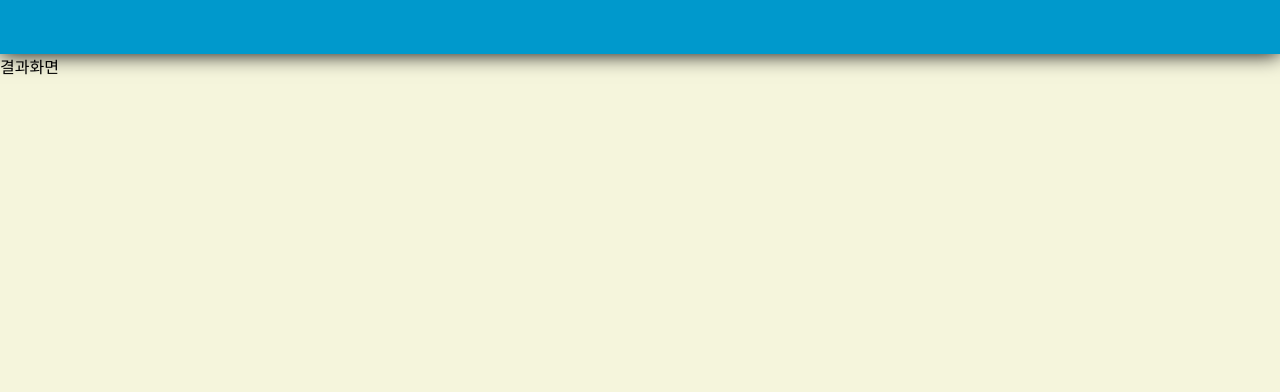
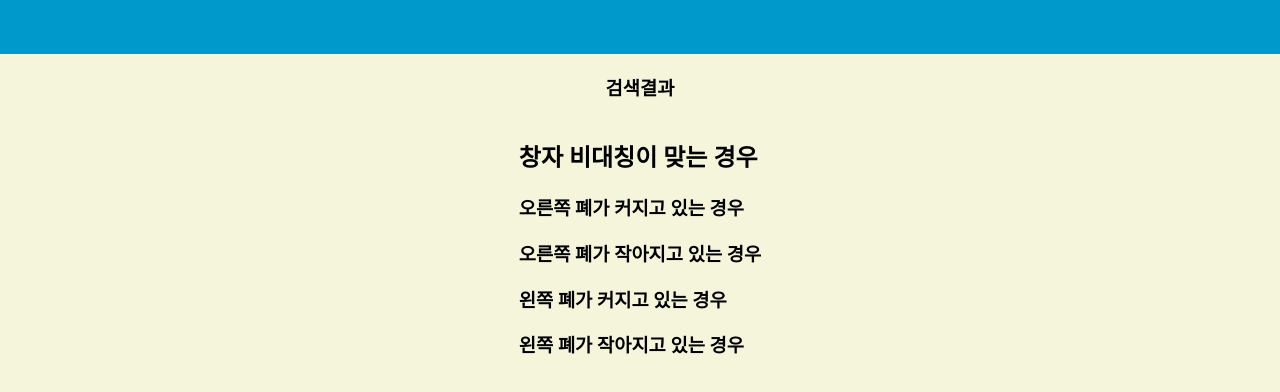
Before and after one commit to gonnabea/data-for-ibs, a plain HTML site: page index.html in a window 1280 px wide. Both pictures are taken after typing "Sample" into the empty fields and a click on the input "검색". Shown: the part 186-578 px from the top of the page. Drawn offline with Linux system fonts and the light colour scheme.

Commit message:
창자 비대칭이 맞는 경우 검색 구현

```diff
--- a/index.html
+++ b/index.html
@@ -16,7 +16,11 @@
             </form>
         </header>
         <article class="result-area" id="resultArea">
-            결과화면
+            <h1 class="result-title">검색결과</h1>
+            <section class="case1">
+                <h2 class="case1-title">창자 비대칭이 맞는 경우</h2>
+                <div class="case1-Screen" id="case1Screen"></div>
+            </section>
         </article>
     </section>
     <script src="script.js"></script>
--- a/script.js
+++ b/script.js
@@ -171,7 +171,8 @@ searchBtn = document.getElementById("searchBtn"),
 searchArea = document.getElementById("searchArea"),
 background = document.getElementById("background"),
 resultArea = document.getElementById("resultArea"),
-searchForm = document.getElementById("searchForm")
+searchForm = document.getElementById("searchForm"),
+case1Screen = document.getElementById("case1Screen")
 
 
 
@@ -196,6 +197,7 @@ function revertInput(){
 function handleSearch(e){
     e.preventDefault();
     revertInput();
+    case1Screen.innerHTML = null;
     let keyword = searchInput.value;
     let filtered = [];
     let title = []
@@ -234,8 +236,62 @@ function handleSearch(e){
         console.log(rightShrink)
         console.log(leftExpand)
         console.log(leftShrink)
+    resultArea.style.display = "flex";
 
+    const rightExpandArea = document.createElement("div");
+    rightExpandArea.className = "right-expand-area";
+    case1Screen.appendChild(rightExpandArea)
+    const rightExpandH3 = document.createElement("h3");
+    rightExpandH3.innerHTML = "오른쪽 폐가 커지고 있는 경우";
+    rightExpandArea.appendChild(rightExpandH3)
+    rightExpand.map( data => {
+        const span = document.createElement("span");
+        span.className = "description";
+        span.innerHTML = data;
+        rightExpandArea.appendChild(span);
+    })
+
+    const rightShrinkArea = document.createElement("div");
+    rightShrinkArea.className = "right-shirink-area";
+    case1Screen.appendChild(rightShrinkArea)
+    const rightShrinkH3 = document.createElement("h3");
+    rightShrinkH3.innerHTML = "오른쪽 폐가 작아지고 있는 경우";
+    rightShrinkArea.appendChild(rightShrinkH3)
+    rightShrink.map( data => {
+        const span = document.createElement("span");
+        span.className = "description";
+        span.innerHTML = data;
+        rightShrinkArea.appendChild(span);
+    })
+
+    const leftExpandArea = document.createElement("div");
+    leftExpandArea.className = "right-shirink-area";
+    case1Screen.appendChild(leftExpandArea)
+    const leftExpandH3 = document.createElement("h3");
+    leftExpandH3.innerHTML = "왼쪽 폐가 커지고 있는 경우";
+    leftExpandArea.appendChild(leftExpandH3)
+    leftExpand.map( data => {
+        const span = document.createElement("span");
+        span.className = "description";
+        span.innerHTML = data;
+        leftExpandArea.appendChild(span);
+    })
+
+    const leftShrinkArea = document.createElement("div");
+    leftShrinkArea.className = "right-shirink-area";
+    case1Screen.appendChild(leftShrinkArea)
+    const leftShrinkH3 = document.createElement("h3");
+    leftShrinkH3.innerHTML = "왼쪽 폐가 작아지고 있는 경우";
+    leftShrinkArea.appendChild(leftShrinkH3)
+    leftShrink.map( data => {
+        const span = document.createElement("span");
+        span.className = "description";
+        span.innerHTML = data;
+        leftShrinkArea.appendChild(span);
+    })
 }
+
+
 function init(){
     searchInput.addEventListener("click", searchClick);
     searchForm.addEventListener("submit", handleSearch)
--- a/style.css
+++ b/style.css
@@ -10,7 +10,6 @@ body{
     background-position-x: 50%;
     background-size: contain;
     background-repeat: no-repeat;
-    overflow: auto;
 }
 
 .search-area{
@@ -65,6 +64,19 @@ body{
     cursor: pointer;
 }
 
+.result-area{
+    display: none;
+    flex-direction: column;
+    align-items: center;
+    overflow: auto;
+    background-color: beige;
+}
+
+.description{
+    display: flex;
+    flex-direction: column;
+}
+
 @keyframes focusSearch{
     0%{
         width: 300px;
```
